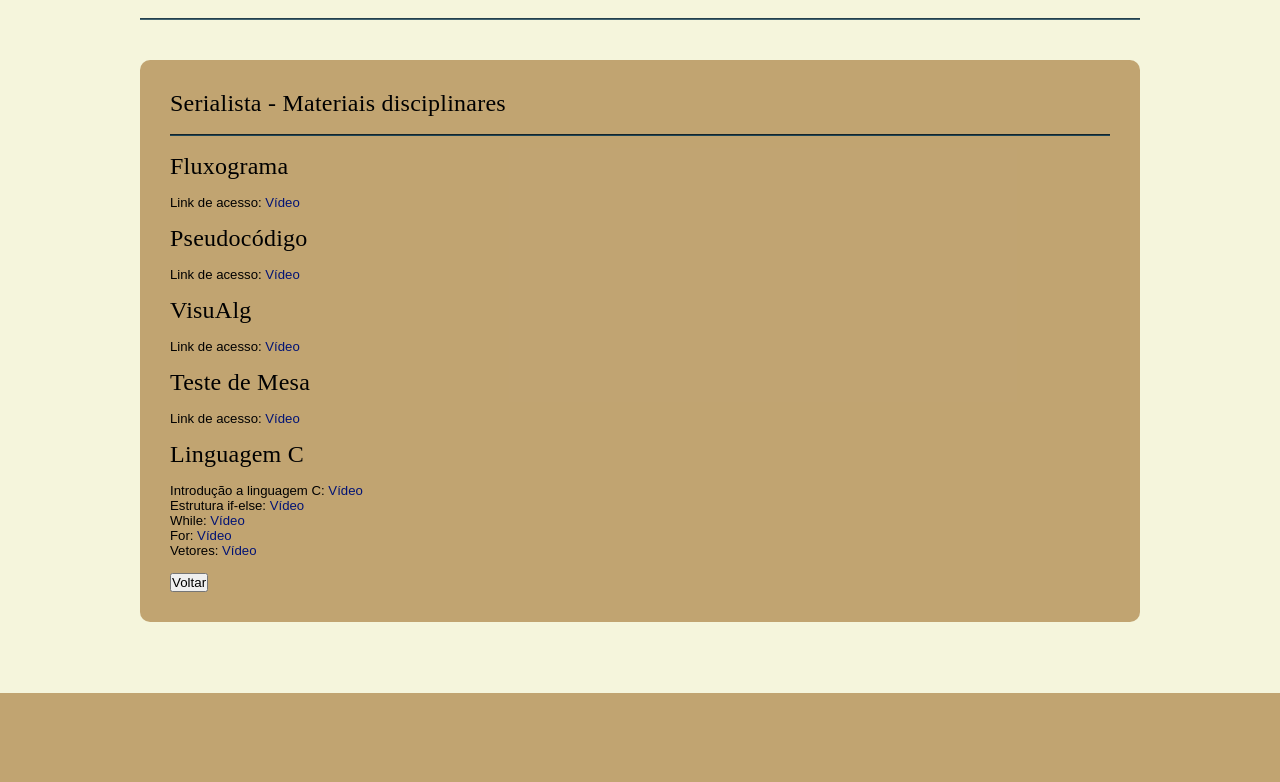
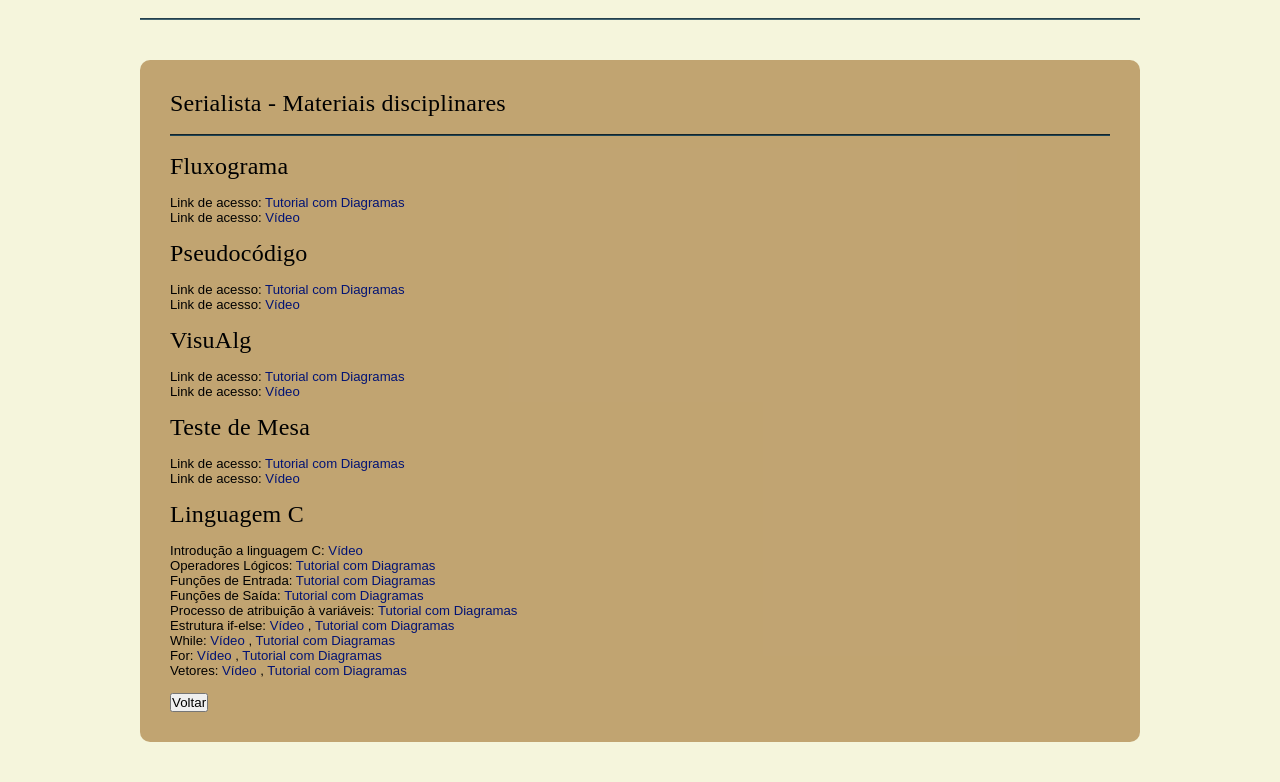
Before and after one commit to mykeoliveira/OPR-V2, a PHP site: page /questionario_estilos/avancado/serialista/serialista_avancado.php in a window 1280 px wide. Shown: the part 107-889 px from the top of the page. Before the commit the page ends 800 px from the top, so only its background shows below. Run offline with PHP 8.4, Linux system fonts and the light colour scheme.

Commit message:
Update serialista_avancado.php

```diff
--- a/questionario_estilos/avancado/serialista/serialista_avancado.php
+++ b/questionario_estilos/avancado/serialista/serialista_avancado.php
@@ -52,24 +52,30 @@
 
                   <div class="line"></div>
 
-                  <h2>Fluxograma</h2> <br>
+                  <h2>Fluxograma</h2>
+                  <br />Link de acesso: <a target="_blank" href="https://www.oficinadanet.com.br/artigo/desenvolvimento/como_fazer_um_fluxograma">Tutorial com Diagramas</a><br />
                   Link de acesso: <a target="_blank" href="https://www.youtube.com/watch?v=orSLpujvsaA"> Vídeo </a><br><br>
 
                   <h2> Pseudocódigo</h2>
+                  <br> Link de acesso: <a target="_blank" href="https://www.embarcados.com.br/pseudocodigo/"> Tutorial com Diagramas </a>
                   <br> Link de acesso: <a target="_blank" href="https://www.youtube.com/watch?v=PZhU0XRrleY"> Vídeo </a><br><br>
+                 <h2>VisuAlg</h2> <br>
+                 Link de acesso: <a target="_blank" href="http://www.devmedia.com.br/introducao-ao-visualg/25748">Tutorial com Diagramas </a><br />
+                 Link de acesso: <a target="_blank" href="https://www.youtube.com/watch?v=XS5wkYJAY6s"> Vídeo </a><br><br>
 
-                 <h2>VisuAlg</h2> <br>
-                  Link de acesso: <a target="_blank" href="https://www.youtube.com/watch?v=XS5wkYJAY6s"> Vídeo </a><br><br>
-
-                 <h2>Teste de Mesa</h2> <br /> Link de acesso: <a target="_blank" href="https://www.youtube.com/watch?v=2lNCLHzTVIE"> Vídeo </a><br><br>
+                 <h2>Teste de Mesa</h2> <br />Link de acesso: <a target="_blank" href="https://pt.slideshare.net/henriquecarmona/aula-4-teste-de-mesa">Tutorial com Diagramas </a><br />
+                 Link de acesso: <a target="_blank" href="https://www.youtube.com/watch?v=2lNCLHzTVIE"> Vídeo </a><br><br>
 
 				 <h2>Linguagem C</h2> <br />
                  Introdução a linguagem C: <a target="_blank" href="https://www.youtube.com/watch?v=tnGBpO0O7PA"> Vídeo </a><br>
-
-                	Estrutura if-else: <a target="_blank" href="https://www.youtube.com/watch?v=xKq2aLAflx0"> Vídeo </a>  <br />
-				While: <a target="_blank" href="https://www.youtube.com/watch?v=rCFh-tvoXIc"> Vídeo </a><br />
-				For: <a target="_blank" href="https://www.youtube.com/watch?v=lRuQ8S-jXcY0"> Vídeo </a> <br />
-				Vetores: <a target="_blank" href="https://www.youtube.com/watch?v=saH9wHeo5u0"> Vídeo </a><br /><br />
+				Operadores Lógicos: <a target="_blank" href="http://mtm.ufsc.br/~azeredo/cursoC/aulas/c360.html">Tutorial com Diagramas </a> <br />
+                Funções de Entrada: <a target="_blank" href="https://pt.wikibooks.org/wiki/Programar_em_C/Entrada_e_sa%C3%ADda_simples"> Tutorial com Diagramas </a> <br />
+                Funções de Saída: <a target="_blank" href="https://pt.wikibooks.org/wiki/Programar_em_C/Entrada_e_sa%C3%ADda_simples"> Tutorial com Diagramas </a> <br />
+                Processo de atribuição à variáveis: <a target="_blank" href="http://linguagemc.com.br/variaveis-em-linguagem-c/"> Tutorial com Diagramas </a> <br />
+				Estrutura if-else: <a target="_blank" href="https://www.youtube.com/watch?v=xKq2aLAflx0"> Vídeo </a>, <a target="_blank" href="http://linguagemc.com.br/estruturas-de-decisao-encadeadas-if-else-if-else/"> Tutorial com Diagramas </a> <br />
+				While: <a target="_blank" href="https://www.youtube.com/watch?v=rCFh-tvoXIc"> Vídeo </a>,<a target="_blank" href="http://linguagemc.com.br/o-comando-while-em-c/"> Tutorial com Diagramas </a><br />
+				For: <a target="_blank" href="https://www.youtube.com/watch?v=lRuQ8S-jXcY0"> Vídeo </a>,<a target="_blank" href="http://linguagemc.com.br/a-estrutura-de-repeticao-for-em-c/"> Tutorial com Diagramas </a> <br />
+				Vetores: <a target="_blank" href="https://www.youtube.com/watch?v=saH9wHeo5u0"> Vídeo </a>,<a target="_blank" href="http://linguagemc.com.br/vetores-ou-arrays-em-linguagem-c/"> Tutorial com Diagramas</a><br /><br />
 
                          <form>
 					<input type="button" value="Voltar" onClick="JavaScript: window.history.back();">
```
